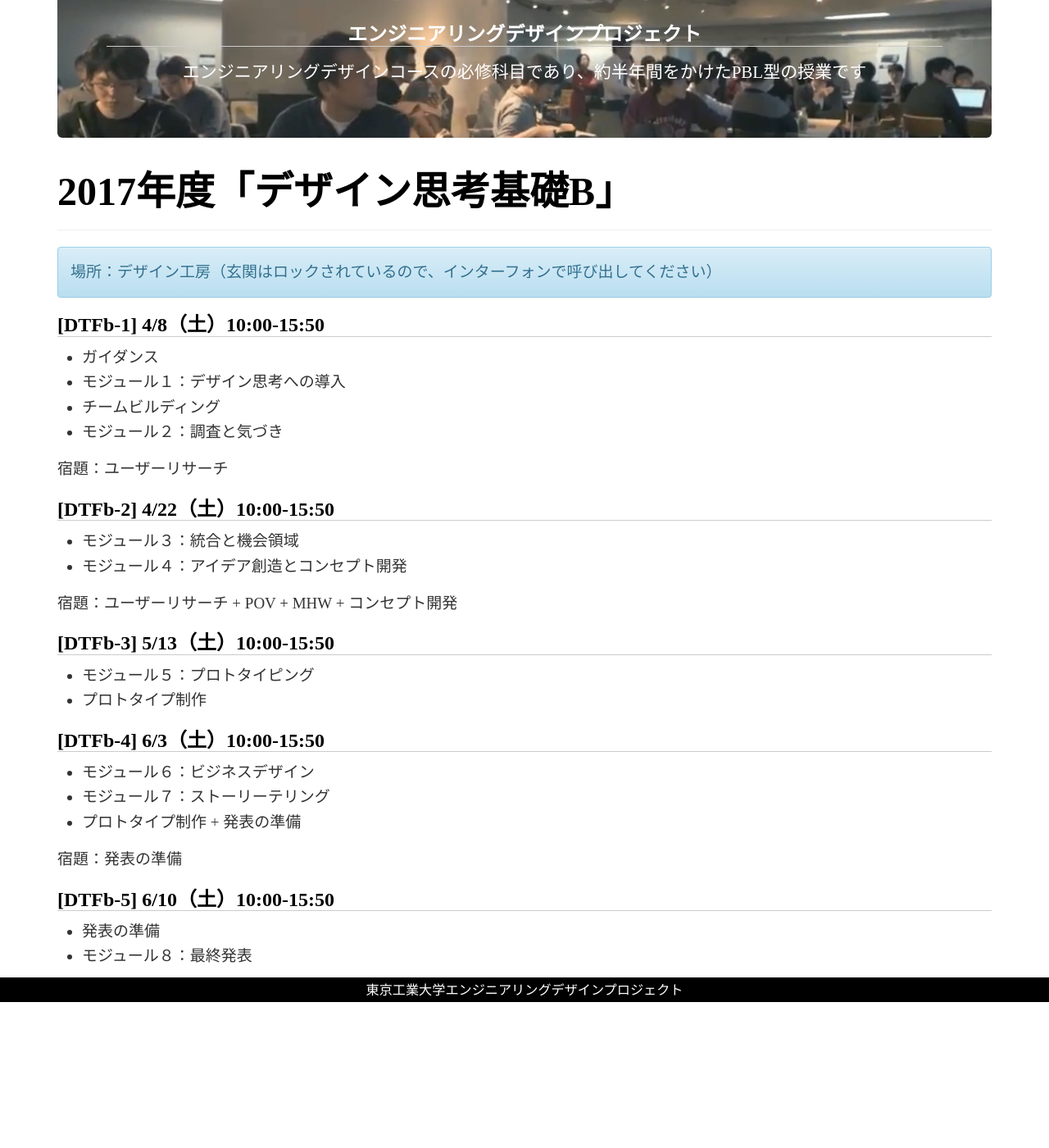
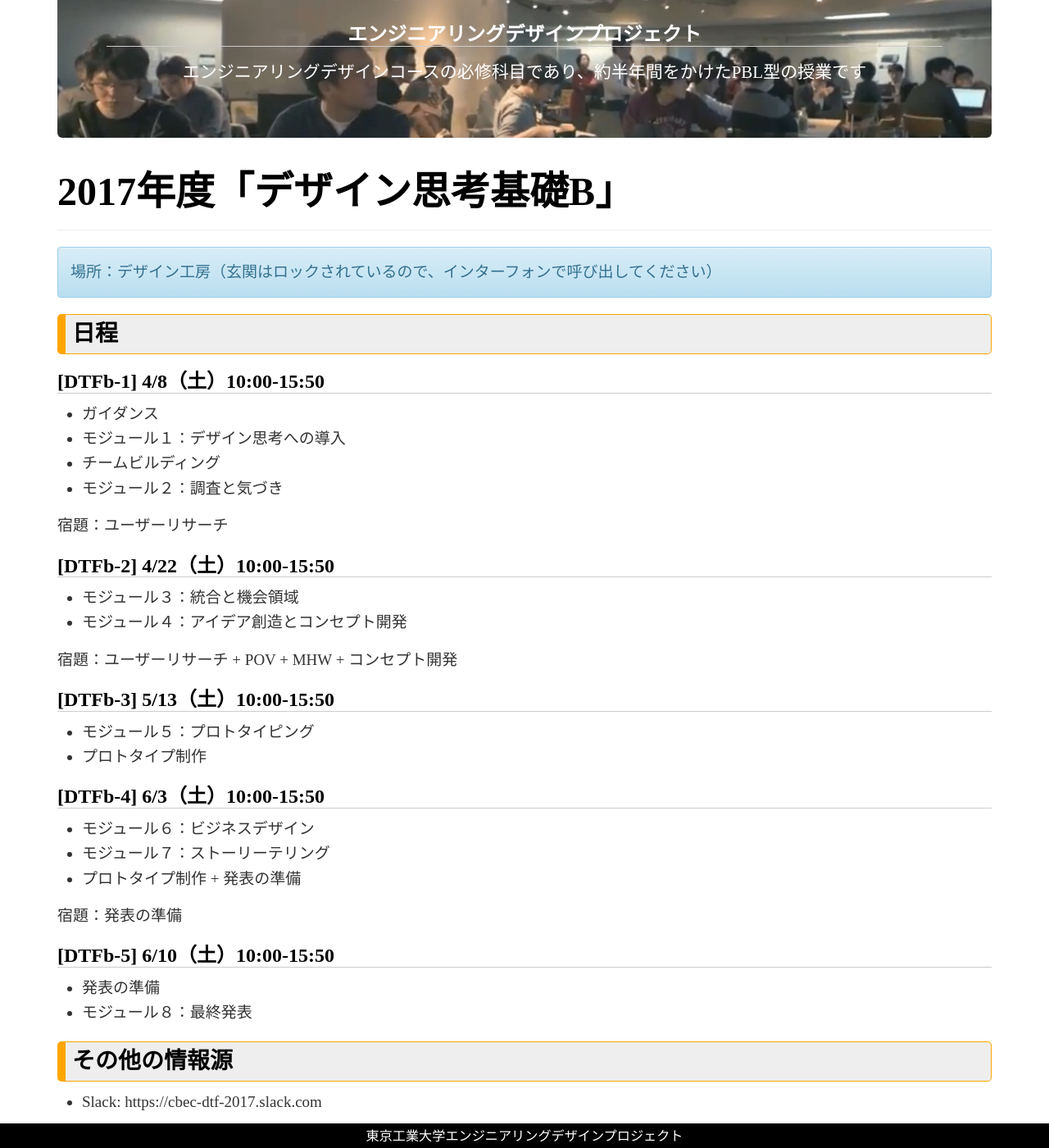
Before and after one commit to titech-edp/titech-edp.github.io, a Jekyll site: the page built from 2017-dtf-b/index.md, in a window 1280 px wide and 1400 px high, scrolled down 200 px. Shown: the whole window at 82% size. Built offline with Jekyll 4.4.1, drawn with Linux system fonts in a browser that asks for light colours; nearby versions of some CDN libraries; library files that are not in the unit come from our copies; before the commit the page ends 1422 px from its top, so only the background shows below that.

Commit message:
Add slack

```diff
--- a/2017-dtf-b/index.md
+++ b/2017-dtf-b/index.md
@@ -6,6 +6,8 @@ title: 2017年度「デザイン思考基礎B」
 <div class="alert alert-info" role="alert">
 場所：デザイン工房（玄関はロックされているので、インターフォンで呼び出してください）
 </div>
+
+# 日程
 
 ## [DTFb-1] 4/8（土）10:00-15:50
 
@@ -40,3 +42,7 @@ title: 2017年度「デザイン思考基礎B」
 
 - 発表の準備
 - モジュール８：最終発表
+
+# その他の情報源
+
+- Slack: https://cbec-dtf-2017.slack.com
```
Also changed, not shown: 2016-edp-a/index.md (+5 -0 lines), 2016-edp-bc/index.md (+2 -0 lines).
